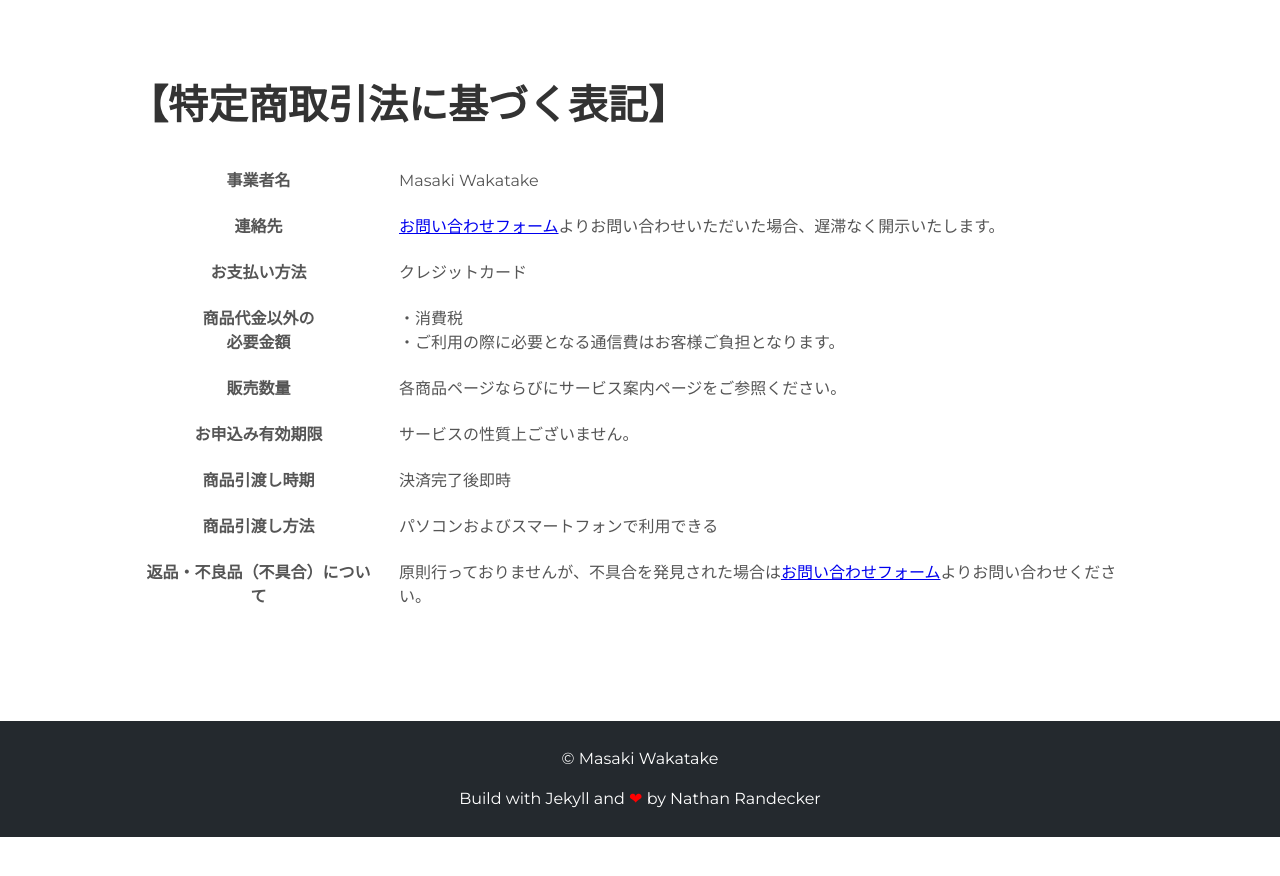
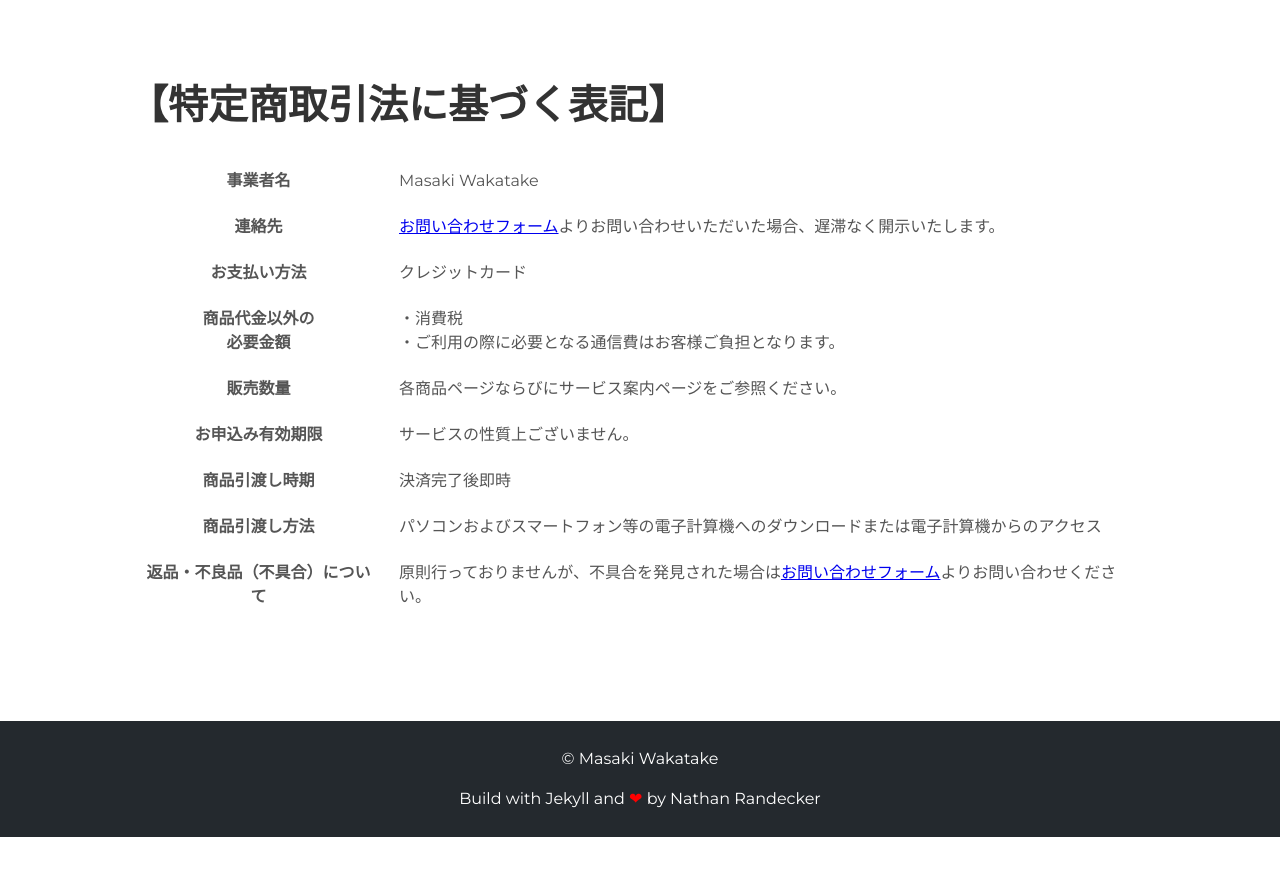
Before and after one commit to GATAKAWAKACHICO/GATAKAWAKACHICO.github.io, a Jekyll site: the page built from terms.html, in a window 1280 px wide. Shown: the top 876 px of the page. Built offline with Jekyll 4.4.1, drawn with Linux system fonts in a browser that asks for light colours.

Commit message:
Edited terms page

```diff
--- a/terms.html
+++ b/terms.html
@@ -40,7 +40,7 @@ layout: other
         </tr>
         <tr>
             <th>商品引渡し方法</th>
-            <td>パソコンおよびスマートフォンで利用できる</td>
+            <td>パソコンおよびスマートフォン等の電子計算機へのダウンロードまたは電子計算機からのアクセス</td>
         </tr>
         <tr>
             <th>返品・不良品（不具合）について</th>
```
